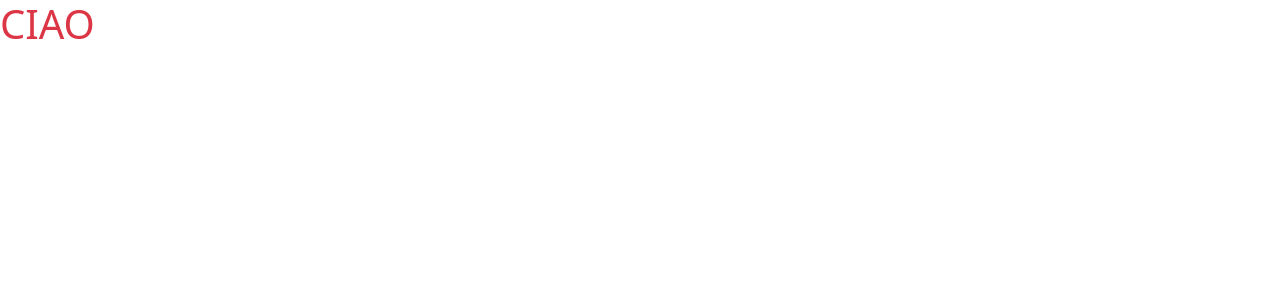
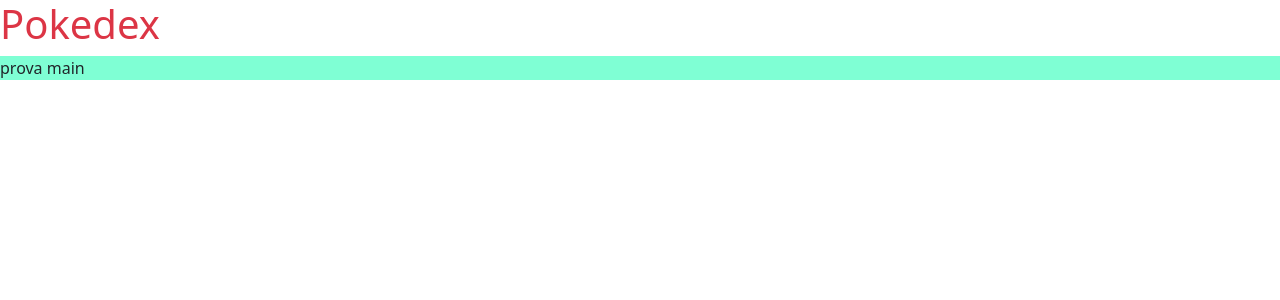
Before and after one commit to emilianogastaldo/vite-yu-gi-oh, a Vue app: page / in a window 1280 px wide. Shown: the top 300 px of the page. Built offline with nearby package versions, Linux system fonts and the light colour scheme.

Commit message:
created AppMain

```diff
--- a/src/App.vue
+++ b/src/App.vue
@@ -1,11 +1,16 @@
 <script>
+import AppMain from './components/AppMain.vue'
 export default {
-  name: 'Pokedex'
+  name: 'Pokedex',
+  components: {
+    AppMain
+  }
 };
 </script>
 
 <template>
-  <h1 class="text-danger"> CIAO </h1>
+  <h1 class="text-danger"> Pokedex </h1>
+  <AppMain />
 </template>
 
 <style lang="scss" scoped>
--- /dev/null
+++ b/src/components/AppMain.vue
@@ -0,0 +1,17 @@
+<script>
+export default {
+    name: 'AppMain',
+}
+</script>
+
+<template>
+    <main>
+        prova main
+    </main>
+</template>
+
+<style lang="scss" scoped>
+main {
+    background-color: aquamarine;
+}
+</style>
```
